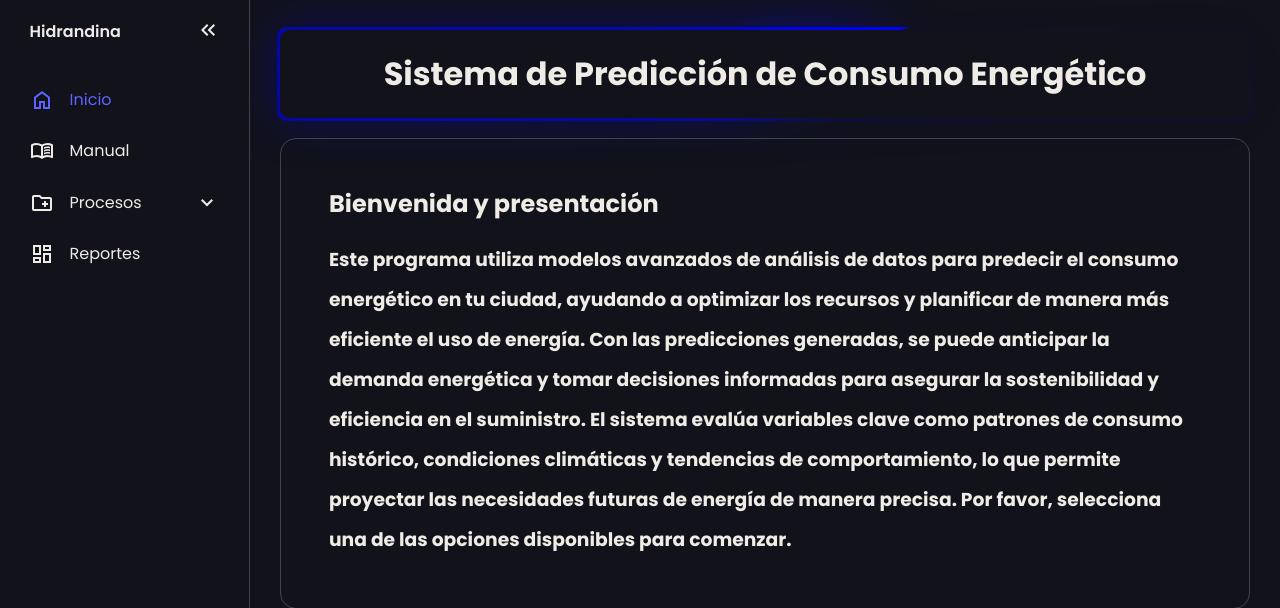
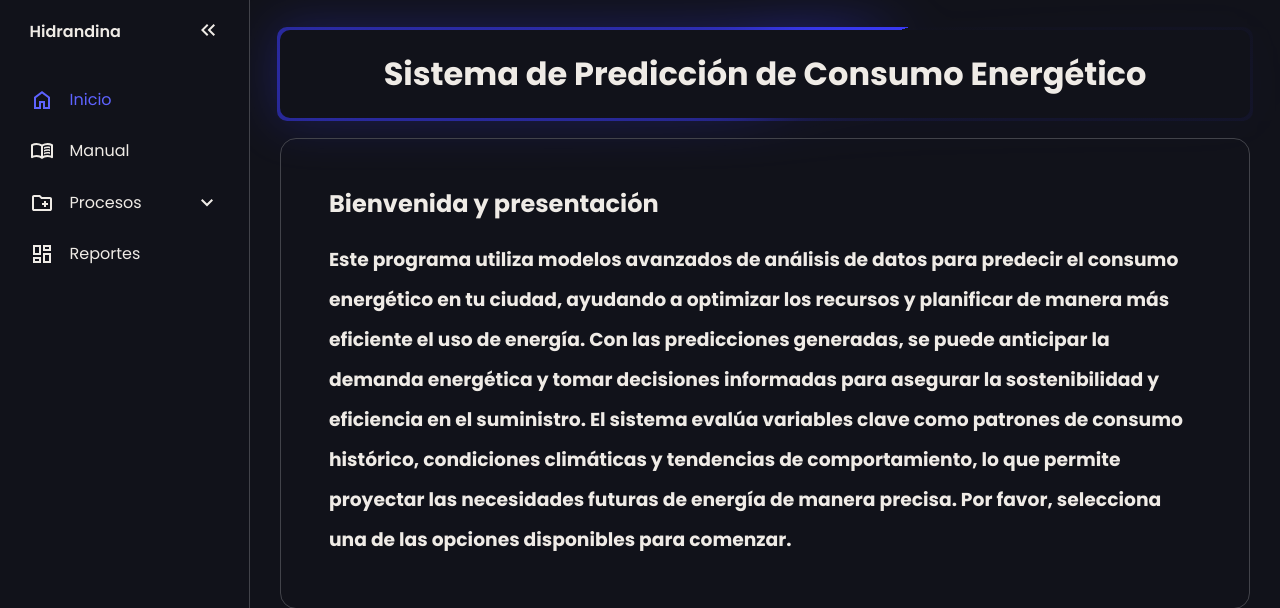
Before and after one commit to JuanChuTri123/PROYECTO_FINAL2, a Flask app: page / in a window 1280 px wide. Shown: the top 608 px of the page. Run offline with Flask 3, Linux system fonts and the light colour scheme.

Commit message:
Update estilos_inicio.css

```diff
--- a/static/css/estilos_inicio.css
+++ b/static/css/estilos_inicio.css
@@ -53,7 +53,7 @@ h3 {
   }
 }
 .card.red {
-  --card-color: blue;
+  --card-color: rgb(57, 57, 243);
 }
 .card.green {
   --card-color: lime;
```
